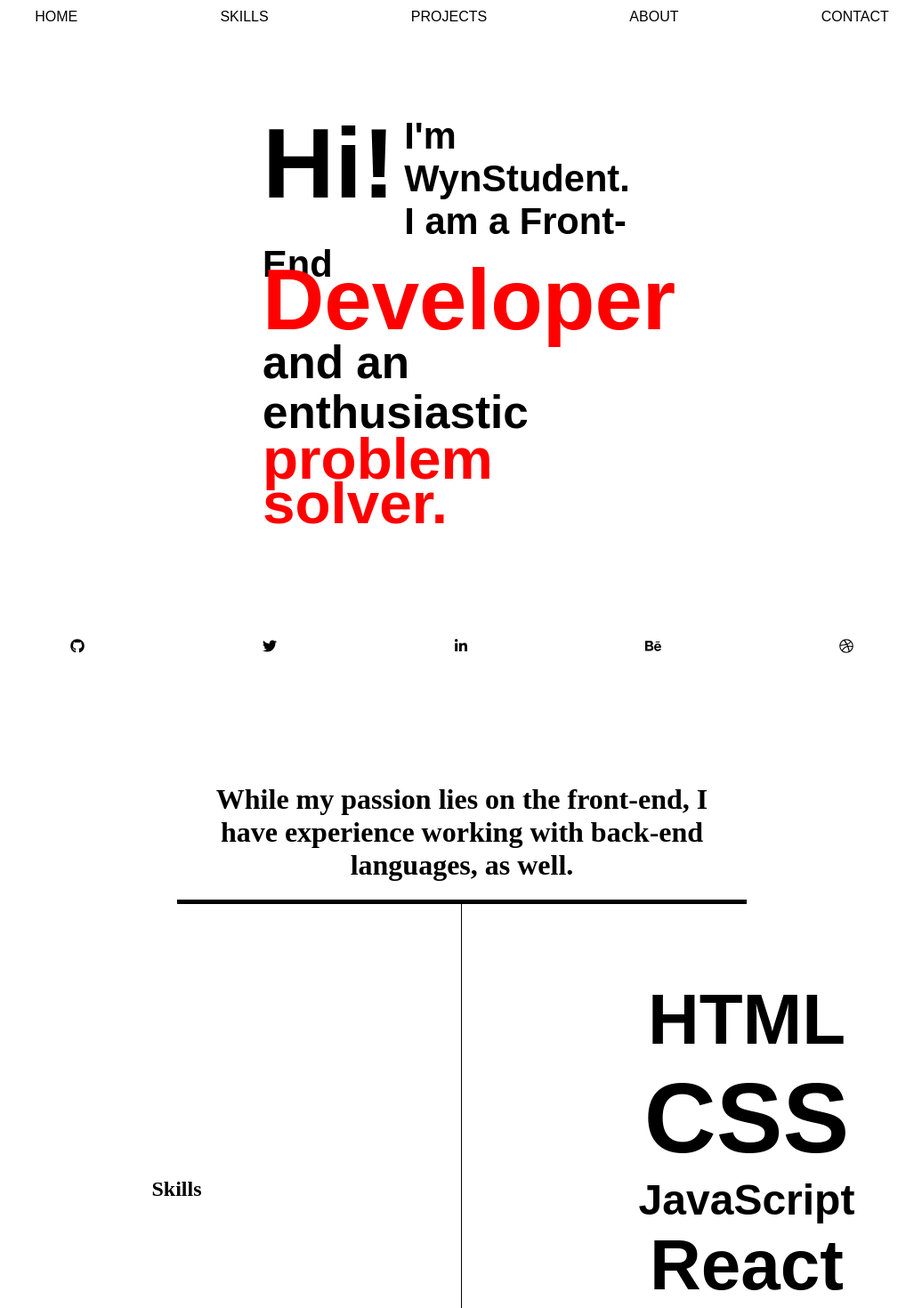
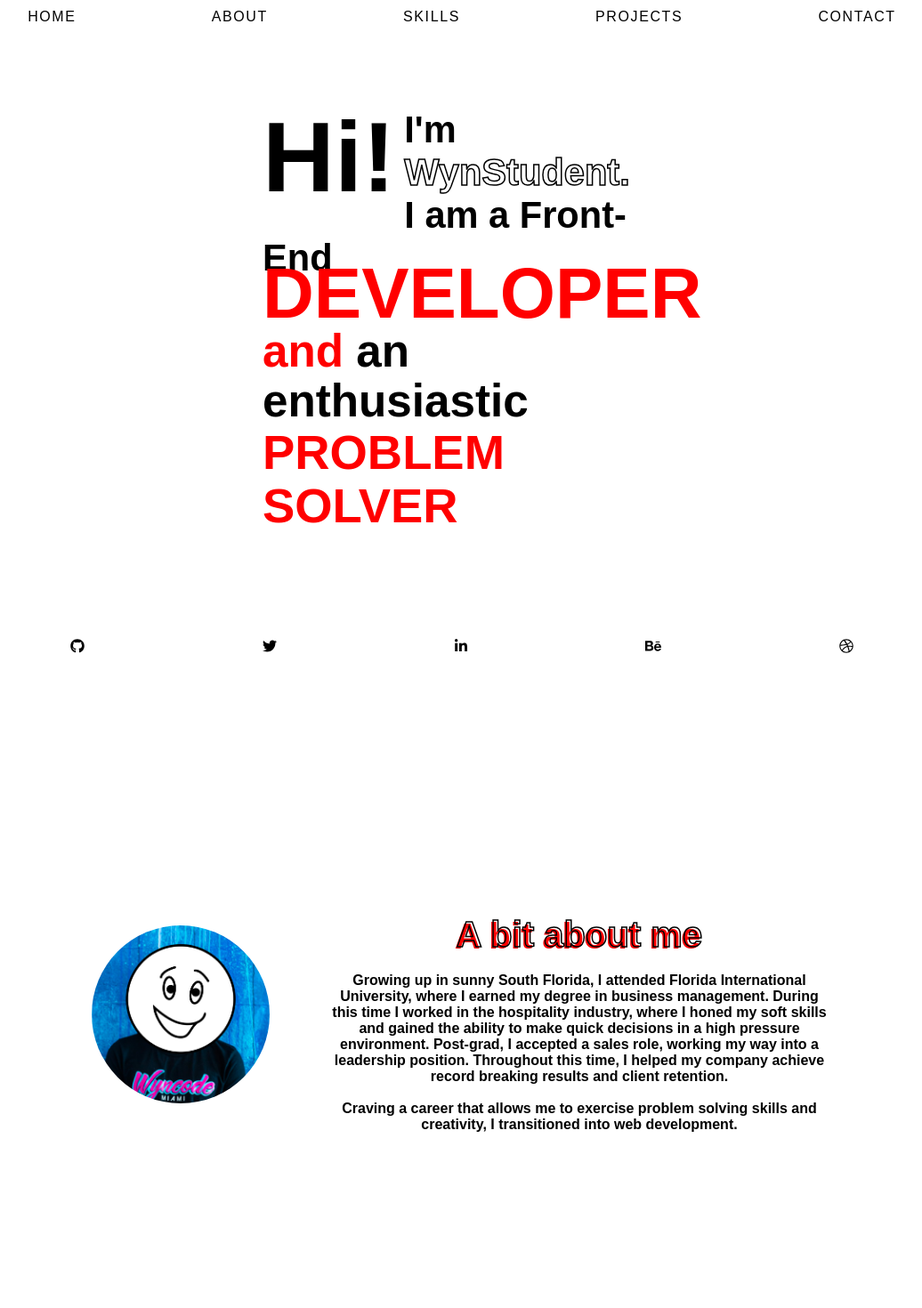
Before and after one commit to renebreslauer/portfolio_workshop_example, a React (Create React App) app: page / in a window 1280 px wide. Shown: the part 40-1510 px from the top of the page at 89% size, without its empty margins (121-1157 px from the left). Built offline with nearby package versions, Linux system fonts and the light colour scheme; a web font is replaced by a local one.

Commit message:
home page and about

```diff
--- a/src/App.js
+++ b/src/App.js
@@ -15,9 +15,9 @@ function App() {
     <>
       <Nav />
       <Home />
+      <About />
       <Skills />
       <Projects />
-      <About />
       <Contact />
       <Footer />
     </>
--- a/src/App.scss
+++ b/src/App.scss
@@ -11,3 +11,62 @@ root {
 body {
   height: 200vh;
 }
+
+@keyframes slideDown {
+  from {
+    transform: translateY(-50rem);
+  }
+  to {
+    transform: translateY(0);
+  }
+}
+
+@keyframes slideUp {
+  from {
+    transform: translateY(50rem);
+  }
+  to {
+    transform: translateY(0);
+  }
+}
+
+@keyframes dissolveIn {
+  from {
+    opacity: 0;
+  }
+  to {
+    opacity: 1;
+  }
+}
+
+@-webkit-keyframes bounce {
+  0%,
+  20%,
+  55%,
+  75%,
+  100% {
+    -webkit-transform: translateY(0);
+  }
+  40% {
+    -webkit-transform: translateY(-45px);
+  }
+  60% {
+    -webkit-transform: translateY(-35px);
+  }
+}
+
+@keyframes bounce {
+  0%,
+  20%,
+  55%,
+  75%,
+  100% {
+    -webkit-transform: translateY(0);
+  }
+  40% {
+    -webkit-transform: translateY(-45px);
+  }
+  60% {
+    -webkit-transform: translateY(-35px);
+  }
+}
--- a/src/components/About/About.jsx
+++ b/src/components/About/About.jsx
@@ -1,12 +1,36 @@
 import React from 'react'
 import './About.scss'
+import Wynstudent from '../../assets/wynstudent.png'
 
 class About extends React.Component {
   render() {
     return (
       <div id="About">
-        <div className="About_body">
-          <h1>About</h1>
+        <div className="About_wrapper">
+          <div className="About_header"></div>
+          <div className="About_body">
+            <div className="About_body_col_1">
+              <img src={Wynstudent} class="Wynstudent_image" alt="portrait" />
+            </div>
+            <div className="About_body_col_2">
+              <h1>A bit about me</h1>
+              <p>
+                Growing up in sunny South Florida, I attended Florida
+                International University, where I earned my degree in business
+                management. During this time I worked in the hospitality
+                industry, where I honed my soft skills and gained the ability to
+                make quick decisions in a high pressure environment. Post-grad,
+                I accepted a sales role, working my way into a leadership
+                position. Throughout this time, I helped my company achieve
+                record breaking results and client retention.
+              </p>
+              <br></br>
+              <p>
+                Craving a career that allows me to exercise problem solving
+                skills and creativity, I transitioned into web development.
+              </p>
+            </div>
+          </div>
         </div>
       </div>
     )
--- a/src/components/About/About.scss
+++ b/src/components/About/About.scss
@@ -1 +1,56 @@
 @import '../../App.scss';
+
+#About {
+  padding: 100px 0;
+  height: 70vh;
+  display: flex;
+  justify-content: center;
+}
+
+.About_wrapper {
+  max-width: 70vw;
+}
+.About_header {
+  width: 100%;
+  display: flex;
+  justify-content: center;
+}
+
+.About_body {
+  height: 100%;
+  display: grid;
+  grid-template-columns: repeat(2, auto);
+  text-align: center;
+  &_col_1 {
+    display: flex;
+    flex-direction: column;
+    justify-content: center;
+    height: 100%;
+    align-items: center;
+  }
+  &_col_2 {
+    display: flex;
+    justify-content: center;
+    flex-direction: column;
+    font-family: forma-djr-deck, sans-serif;
+    font-weight: 700;
+    padding: 2rem;
+    h1 {
+      text-align: center;
+      display: inline-block;
+      padding: 20px 20px;
+      font-family: forma-djr-deck, sans-serif;
+      color: transparent;
+      -webkit-text-stroke: 1.5px black;
+      font-size: 2.5rem;
+      font-weight: 700;
+      text-shadow: -2px 2px red;
+    }
+  }
+}
+
+.Wynstudent_image {
+  width: 200px;
+  border-radius: 200%;
+  padding: 2rem;
+}
--- a/src/components/Footer/Footer.scss
+++ b/src/components/Footer/Footer.scss
@@ -6,6 +6,9 @@
   padding: 10px 0;
   z-index: 100;
   transition: 0.8s cubic-bezier(0.2, 0.8, 0.2, 1);
+  animation: slideUp 2s;
+  animation-delay: 4s;
+  animation-fill-mode: backwards;
   &_group {
     width: 100%;
     display: flex;
--- a/src/components/Nav/Nav.jsx
+++ b/src/components/Nav/Nav.jsx
@@ -36,6 +36,13 @@ class Nav extends React.Component {
             Home
           </a>
           <a
+            href="#About"
+            class="Nav_Group_Link"
+            activeClassName="Nav_Group_Link_active"
+          >
+            About
+          </a>
+          <a
             href="#Skills"
             class="Nav_Group_Link"
             activeClassName="Nav_Group_Link_active"
@@ -49,13 +56,7 @@ class Nav extends React.Component {
           >
             Projects
           </a>
-          <a
-            href="#About"
-            class="Nav_Group_Link"
-            activeClassName="Nav_Group_Link_active"
-          >
-            About
-          </a>
+
           <a
             href="#Contact"
             class="Nav_Group_Link"
--- a/src/components/Nav/Nav.scss
+++ b/src/components/Nav/Nav.scss
@@ -7,6 +7,9 @@
   padding: 50px 0;
   z-index: 100;
   transition: 0.8s cubic-bezier(0.2, 0.8, 0.2, 1);
+  animation: slideDown 2s;
+  animation-delay: 4s;
+  animation-fill-mode: backwards;
   &_Group {
     display: flex;
     justify-content: space-evenly;
@@ -16,7 +19,12 @@
       text-decoration: none;
       font-family: forma-djr-deck, sans-serif;
       text-transform: uppercase;
-      &_active {
+      letter-spacing: 0.1rem;
+      transition: 0.8s cubic-bezier(0.2, 0.8, 0.2, 1);
+
+      &:hover {
+        text-shadow: -1px 2px red;
+        transform: translate(2px, -2px);
       }
     }
   }
--- a/src/components/Skills/Skills.scss
+++ b/src/components/Skills/Skills.scss
@@ -1,8 +1,8 @@
 @import '../../App.scss';
 
 #Skills {
-  padding-top: 100px;
-  height: 80vh;
+  padding: 100px 0;
+  height: 70vh;
 }
 .Skills_header {
   width: 100%;
--- a/src/components/Snippets/HeroText/HeroText.jsx
+++ b/src/components/Snippets/HeroText/HeroText.jsx
@@ -8,17 +8,21 @@ function HeroText() {
       <div className="Hero_text">
         <div class="Hero_text_header">Hi!</div>
         <p>
-          <span className="p_text">I'm WynStudent.</span>
+          <span className="p_text">
+            I'm <span className="span_name">WynStudent.</span>
+          </span>
         </p>
         <p>
           <span className="p_text">I am a Front-End </span>
           <span className="Hero_text_span1"> Developer</span>
         </p>
         <p>
-          <span className="p_text">and an enthusiastic</span>
+          {' '}
+          <span className="Hero_text_span3">and</span>{' '}
+          <span className="p_text"> an enthusiastic</span>
         </p>
         <p>
-          <span className="Hero_text_span2">problem solver.</span>
+          <span className="Hero_text_span2">problem solver</span>
         </p>
       </div>
     </div>
--- a/src/components/Snippets/HeroText/HeroText.scss
+++ b/src/components/Snippets/HeroText/HeroText.scss
@@ -5,6 +5,7 @@
   display: flex;
   justify-content: center;
   align-items: center;
+  animation: slideDown 2s;
 
   &_text {
     width: 28rem;
@@ -21,25 +22,39 @@
     p:nth-child(4) {
       font-size: 3.2rem;
       line-height: 3.5rem;
+      &:hover .Hero_text_span3 {
+        text-shadow: -3px 3px black;
+        cursor: default;
+      }
     }
 
     &_span1 {
-      font-size: 6rem;
+      font-size: 5rem;
       line-height: 2rem;
       color: red;
       transition: 0.8s cubic-bezier(0.2, 0.8, 0.2, 1);
+      text-transform: uppercase;
       &:hover {
         text-shadow: -7px 7px black;
         cursor: default;
       }
     }
     &_span2 {
-      font-size: 4.1rem;
-      line-height: 3rem;
+      font-size: 3.4rem;
+      line-height: 3.7rem;
+      color: red;
+      transition: 0.8s cubic-bezier(0.2, 0.8, 0.2, 1);
+      text-transform: uppercase;
+      &:hover {
+        text-shadow: -5px 5px black;
+        cursor: default;
+      }
+    }
+    &_span3 {
       color: red;
       transition: 0.8s cubic-bezier(0.2, 0.8, 0.2, 1);
       &:hover {
-        text-shadow: -5px 5px black;
+        text-shadow: -3px 3px black;
         cursor: default;
       }
     }
@@ -56,12 +71,11 @@
     }
   }
   &_circle {
-    background-color: white;
-    width: 30rem;
-    height: 30rem;
+    background-color: black;
+    width: 40rem;
+    height: 40rem;
     border-radius: 200%;
     position: absolute;
-    mix-blend-mode: saturation;
   }
 }
 
@@ -73,3 +87,45 @@
     cursor: default;
   }
 }
+
+.span_name {
+  color: transparent;
+  -webkit-text-stroke: 1.5px black;
+}
+
+.Hero_circle {
+  display: flex;
+  justify-content: center;
+  align-items: center;
+  animation: reduce 2s;
+  animation-delay: 2s;
+  background-color: black;
+  animation-fill-mode: forwards;
+  transition: 0.8s cubic-bezier(0.2, 0.8, 0.2, 1);
+
+  p {
+    color: red;
+    font-size: 3rem;
+    margin-top: 3rem;
+    position: absolute;
+    z-index: 10000;
+  }
+}
+
+@keyframes reduce {
+  from {
+    transform: scale(1);
+  }
+  to {
+    transform: scale(0);
+  }
+}
+
+@keyframes expand {
+  from {
+    transform: scale(0);
+  }
+  to {
+    transform: scale(1);
+  }
+}
```
Also changed, not shown: src/assets/wynstudent.png (added).
